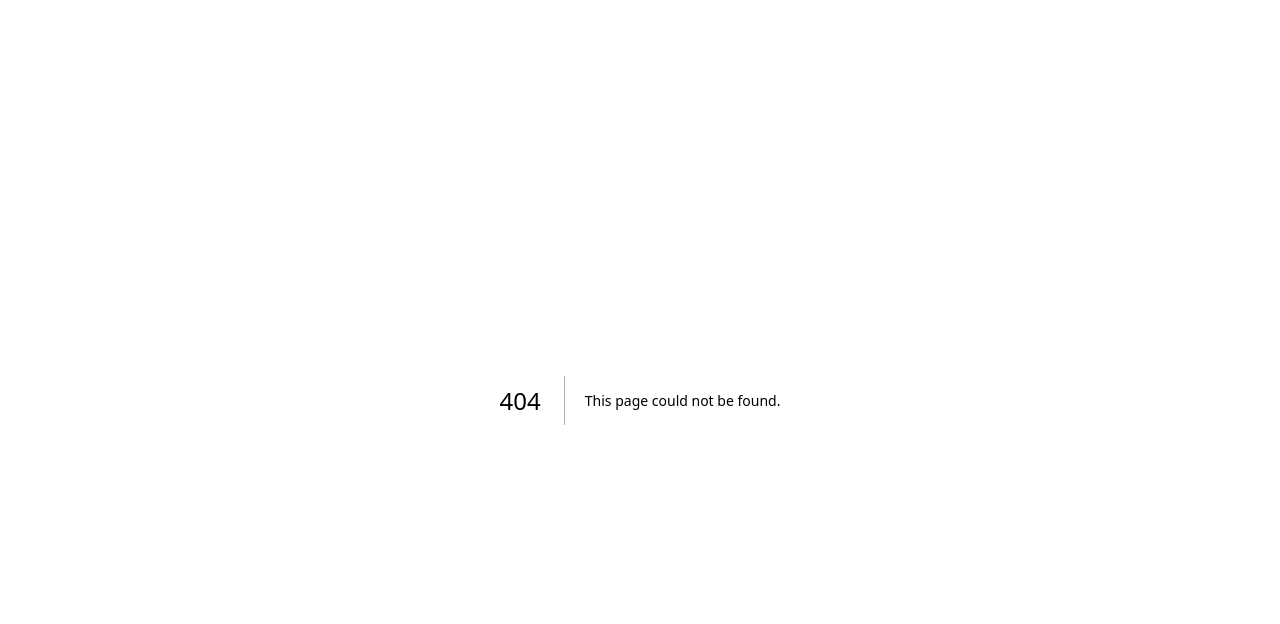
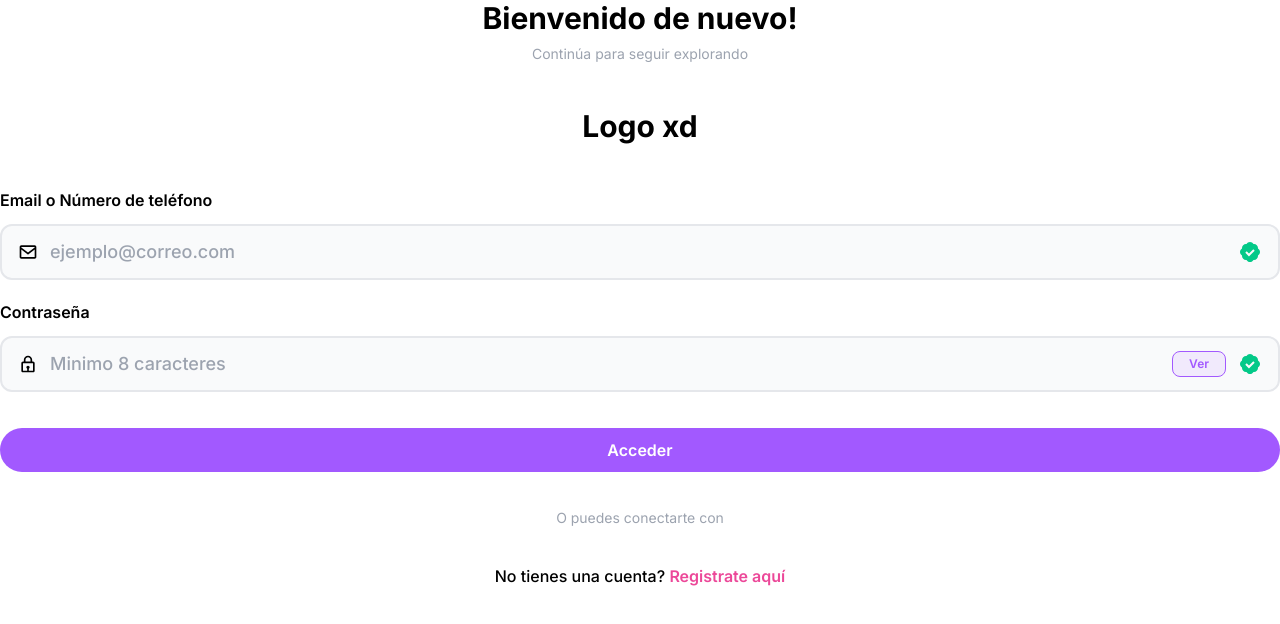
Before and after one commit to baezdev/invitarte, a Next.js app: page /login in a window 1280 px wide. Before the commit this address had no page. Shown: the top 624 px of the page. Built offline with nearby package versions, Linux system fonts and the light colour scheme.

Commit message:
add login

```diff
--- /dev/null
+++ b/src/app/(auth)/login/page.tsx
@@ -0,0 +1,25 @@
+import { Login } from "@/components/auth/Login"
+
+const LoginPage = () => {
+  return (
+    <>
+      <h2 className="mb-2 text-3xl font-bold text-center">Bienvenido de nuevo!</h2>
+      <p className="text-base text-center text-gray-400 md:text-sm">
+        Continúa para seguir explorando
+      </p>
+      <h1 className="text-3xl font-bold text-center my-11">Logo xd</h1>
+      <Login />
+      <p className="text-base text-center text-gray-400 md:text-sm my-9">
+        O puedes conectarte con
+      </p>
+      {/* <LoginSocialNetworks client:load /> */}
+      <p className="font-medium text-center my-7">
+        No tienes una cuenta? <a href="/register" className="font-semibold text-third"
+          >Registrate aquí</a
+        >
+      </p>
+    </>
+  )
+}
+
+export default LoginPage
--- /dev/null
+++ b/src/components/auth/Login.tsx
@@ -0,0 +1,34 @@
+import { Input } from "../form/Input"
+import { Button } from "../ui/Button"
+import { Email, Lock } from "../ui/Icons"
+
+
+export const Login = () => {
+  return (
+    <form className="mt-5">
+      <div className="mb-5">
+        <Input
+          name="email"
+          type="email"
+          label="Email o Número de teléfono"
+          holder="ejemplo@correo.com"
+          icon={<Email />}
+          done
+        />
+      </div>
+      <div className="mb-5">
+        <Input
+          name="password"
+          type="password"
+          label="Contraseña"
+          holder="Minimo 8 caracteres"
+          icon={<Lock />}
+          done
+        />
+      </div>
+      <div className="mt-9">
+        <Button>Acceder</Button>
+      </div>
+    </form>
+  )
+}
--- /dev/null
+++ b/src/components/form/Input.tsx
@@ -0,0 +1,51 @@
+'use client'
+
+import Image from "next/image";
+import { useState } from "react";
+
+interface Props {
+  name: string;
+  label: string;
+  type: string;
+  holder: string;
+  icon: JSX.Element;
+  done?: boolean;
+}
+
+export const Input = ({ name, label, type, holder, icon, done }: Props) => {
+  const [inputType, setInputType] = useState(type);
+
+  function showPassword() {
+    inputType === "password" ? setInputType("text") : setInputType("password");
+  }
+
+  return (
+    <>
+      <label htmlFor={name} className="block mb-3 font-semibold">
+        {label}
+      </label>
+      <div className="flex justify-between gap-x-3 py-4 md:py-3 px-4 border-2 border-gray-200 focus-within:border-primary bg-gray-50 rounded-xl items-center [&>svg]:focus-within:fill-primary focus-within:bg-white transition-all duration-200 w-full">
+        {icon}
+        <input
+          type={inputType}
+          className="flex-1 w-32 text-lg font-medium bg-transparent outline-none"
+          placeholder={holder}
+        />
+        <div className="flex items-center gap-3">
+          {type === "password" && (
+            <button
+              className={`px-4 py-1 font-semibold border rounded-lg text-xs text-primary border-primary bg-primary bg-opacity-10 ${
+                inputType !== "password" && "line-through"
+              }`}
+              type="button"
+              onClick={showPassword}
+            >
+              Ver
+            </button>
+          )}
+          {done && <Image src="/icons/check.svg" alt="done" width={24} height={24} />}
+        </div>
+      </div>
+    </>
+  );
+};
```
